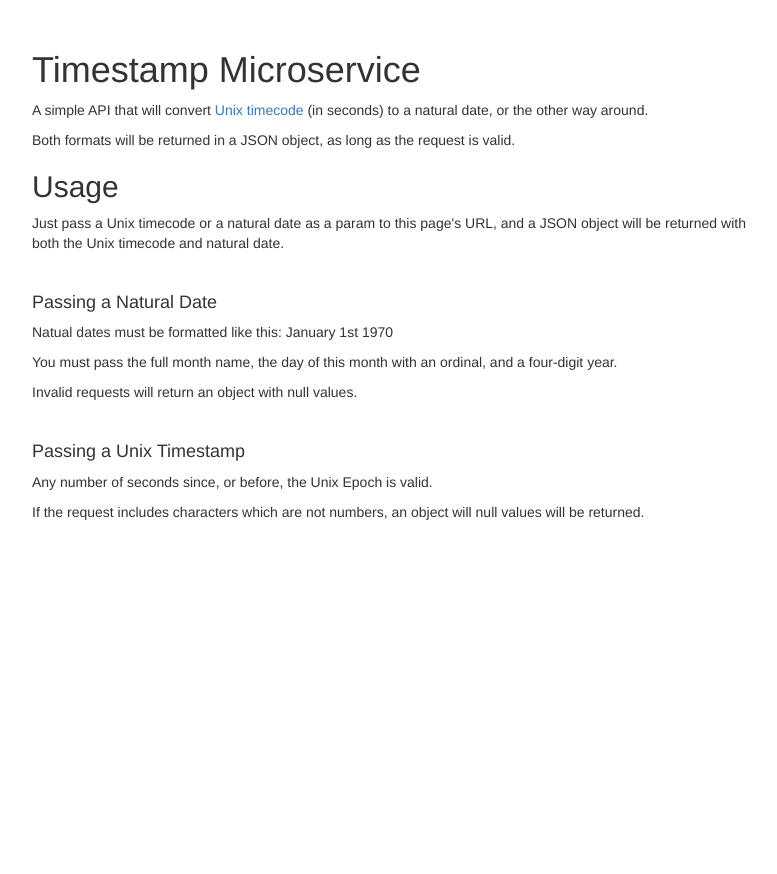
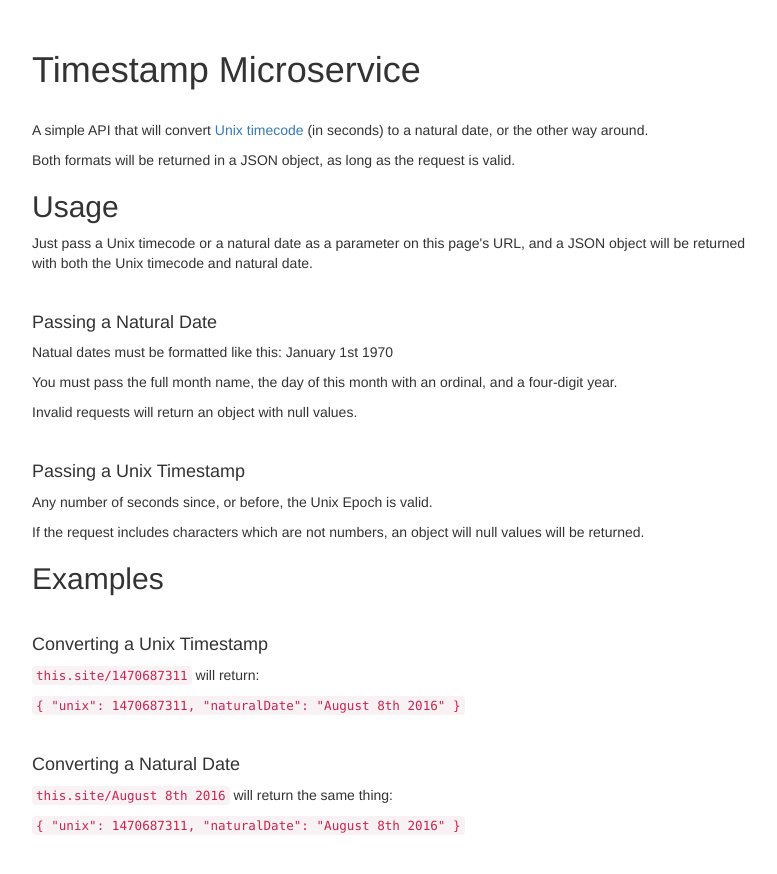
Before and after one commit to itxchy/fcc-timestamp-microservice, a website: page source/index.html in a window 1280 px wide. Shown: the whole page, without its empty margins (248-1025 px from the left). Before the commit the page ends 800 px from the top, so only its background shows below. Drawn offline with nearby package versions, Linux system fonts and the light colour scheme; files that its build step writes are made by us from their sources.

Commit message:
rename the natural date key in the server's JSON repsponse, and edit the index page's content

```diff
--- a/source/index.html
+++ b/source/index.html
@@ -23,6 +23,7 @@
         <main class="container content">
 
             <h1>Timestamp Microservice</h1>
+            <br>
 
             <p>A simple API that will convert <a href="https://en.wikipedia.org/wiki/Unix_time">Unix timecode</a> (in seconds) to a natural date, or the other way around.</p>
 
@@ -30,7 +31,7 @@
 
             <h2>Usage</h2>
 
-            <p>Just pass a Unix timecode or a natural date as a param to this page's URL, and a JSON object will be returned with both the Unix timecode and natural date.</p><br>
+            <p>Just pass a Unix timecode or a natural date as a parameter on this page's URL, and a JSON object will be returned with both the Unix timecode and natural date.</p><br>
 
             <h4>Passing a Natural Date</h4>
 
@@ -46,6 +47,29 @@
 
             <p>If the request includes characters which are not numbers, an object will null values will be returned.</p>
 
+            <h2>Examples</h2>
+            <br>
+            <h4>Converting a Unix Timestamp</h4>
+            <p><code>this.site/1470687311</code> will return:</p>
+            <p>
+                <code>
+                    {
+                        "unix": 1470687311,
+                        "naturalDate": "August 8th 2016"
+                    }
+                </code>
+            </p>
+            <br>
+            <h4>Converting a Natural Date</h4>
+            <p><code>this.site/August 8th 2016</code> will return the same thing:</p>
+            <p>
+                <code>
+                    {
+                        "unix": 1470687311,
+                        "naturalDate": "August 8th 2016"
+                    }
+                </code>
+            </p>
         </main>
 
         <script
--- a/source/scss/style.scss
+++ b/source/scss/style.scss
@@ -1,4 +1,5 @@
 .content {
     margin-top: 3rem;
+    margin-bottom: 4rem;
     max-width: 75rem;
 }
```
Also changed, not shown: public/index.html (+25 -1 lines), server.js (+3 -7 lines), server.spec.js (+6 -6 lines), README.md, public/css/style.css.
